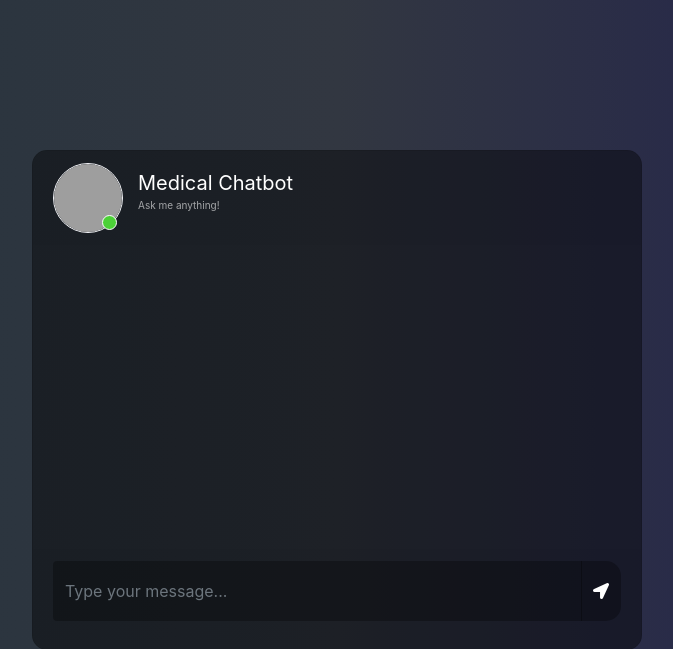
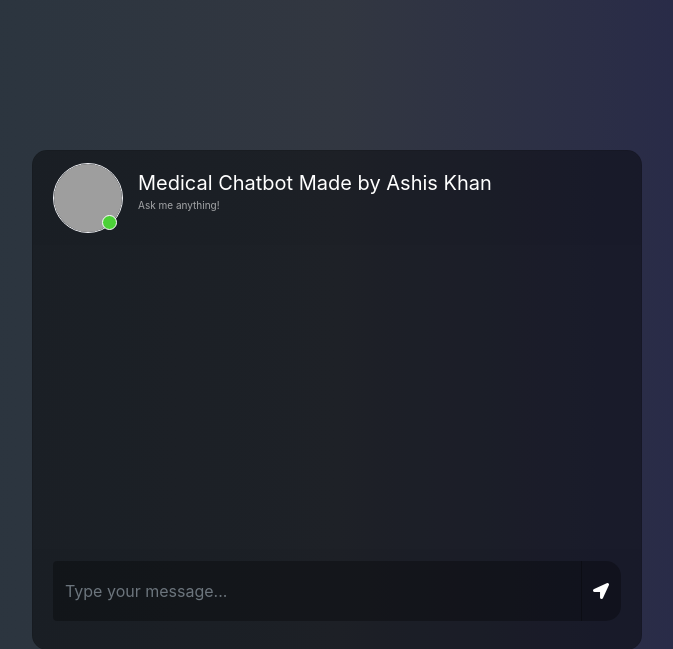
Before and after one commit to AshisKhan/End-to-end-Medical-Chatbot-project, a Flask app: page / in a window 1280 px wide. Shown: the top 649 px of the page, without its empty margins (303-976 px from the left). Run offline with Flask 3, Linux system fonts and the light colour scheme; some libraries are stand-ins or nearby versions; grey boxes are pictures that could not be loaded.

Commit message:
file updated

```diff
--- a/templates/chat.html
+++ b/templates/chat.html
@@ -5,7 +5,7 @@
 <!DOCTYPE html>
 <html>
 	<head>
-		<title>Chatbot</title>
+		<title>Welcome to talk with Master Chatbot</title>
 		<link rel="stylesheet" href="https://stackpath.bootstrapcdn.com/bootstrap/4.1.3/css/bootstrap.min.css" integrity="sha384-MCw98/SFnGE8fJT3GXwEOngsV7Zt27NXFoaoApmYm81iuXoPkFOJwJ8ERdknLPMO" crossorigin="anonymous">
 		<link rel="stylesheet" href="https://use.fontawesome.com/releases/v5.5.0/css/all.css" integrity="sha384-B4dIYHKNBt8Bc12p+WXckhzcICo0wtJAoU8YZTY5qE0Id1GSseTk6S+L3BlXeVIU" crossorigin="anonymous">
 		<script src="https://ajax.googleapis.com/ajax/libs/jquery/3.3.1/jquery.min.js"></script>
@@ -26,7 +26,7 @@
 									<span class="online_icon"></span>
 								</div>
 								<div class="user_info">
-									<span>Medical Chatbot</span>
+									<span>Medical Chatbot Made by Ashis Khan</span>
 									<p>Ask me anything!</p>
 								</div>
 							</div>
```
